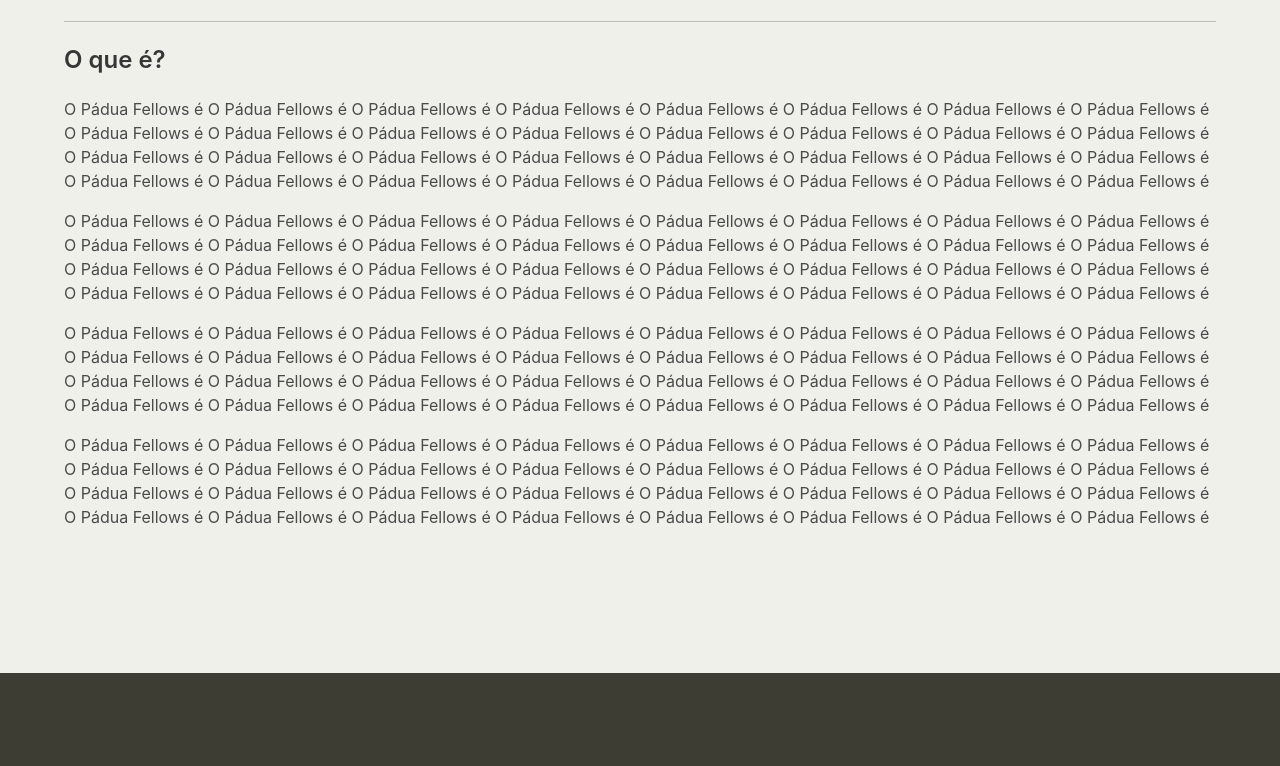
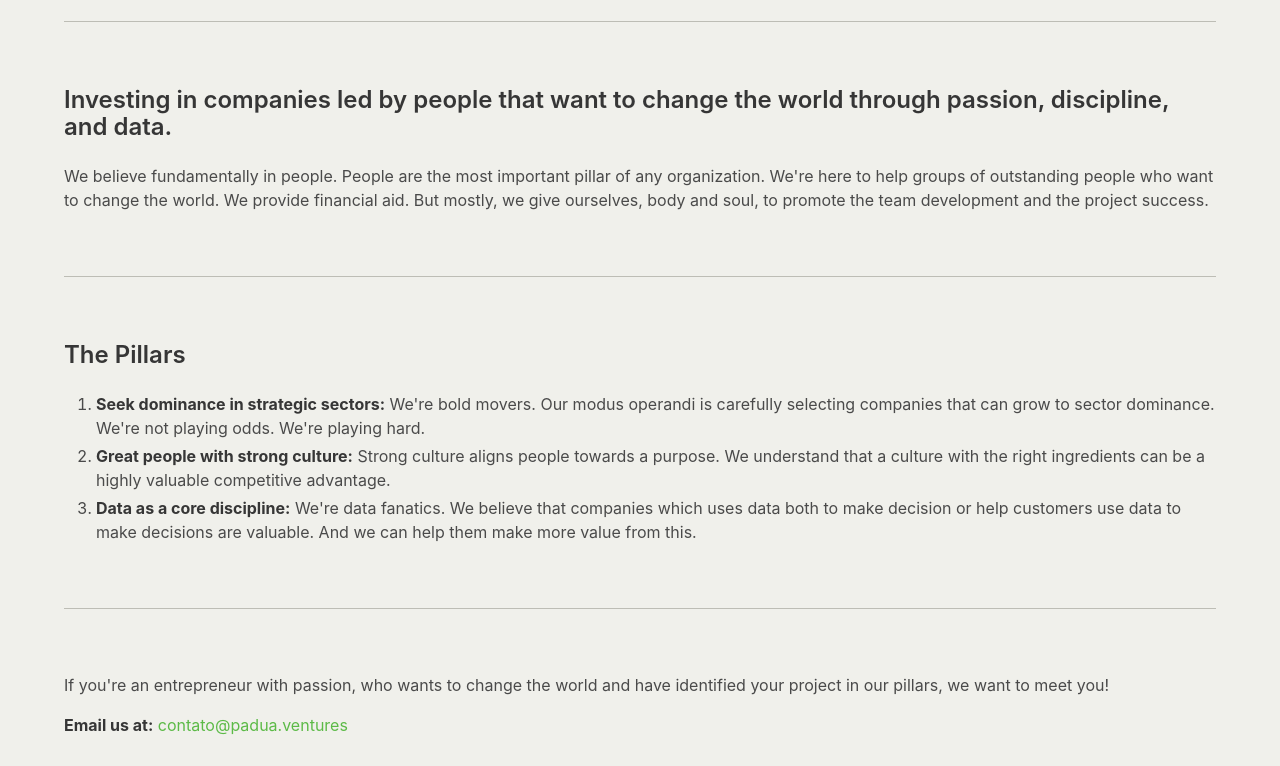
Before and after one commit to jdanielnd/padua-site, a website: page index.html in a window 1280 px wide. Shown: the part 115-881 px from the top of the page. Drawn offline with Linux system fonts and the light colour scheme.

Commit message:
updating content

```diff
--- a/index.html
+++ b/index.html
@@ -20,14 +20,30 @@
 
         <div class="page-content">
           <div class="content">
-            <h4 class="title is-4">O que é?</h4>
-            <p>O Pádua Fellows é O Pádua Fellows é O Pádua Fellows é O Pádua Fellows é O Pádua Fellows é O Pádua Fellows é O Pádua Fellows é O Pádua Fellows é O Pádua Fellows é O Pádua Fellows é O Pádua Fellows é O Pádua Fellows é O Pádua Fellows é O Pádua Fellows é O Pádua Fellows é O Pádua Fellows é O Pádua Fellows é O Pádua Fellows é O Pádua Fellows é O Pádua Fellows é O Pádua Fellows é O Pádua Fellows é O Pádua Fellows é O Pádua Fellows é O Pádua Fellows é O Pádua Fellows é O Pádua Fellows é O Pádua Fellows é O Pádua Fellows é O Pádua Fellows é O Pádua Fellows é O Pádua Fellows é</p>
+            <div class="content-block">
+              <h4 class="title is-4">Investing in companies led by people that want to change the world through passion, discipline, and data.</h4>
 
-            <p>O Pádua Fellows é O Pádua Fellows é O Pádua Fellows é O Pádua Fellows é O Pádua Fellows é O Pádua Fellows é O Pádua Fellows é O Pádua Fellows é O Pádua Fellows é O Pádua Fellows é O Pádua Fellows é O Pádua Fellows é O Pádua Fellows é O Pádua Fellows é O Pádua Fellows é O Pádua Fellows é O Pádua Fellows é O Pádua Fellows é O Pádua Fellows é O Pádua Fellows é O Pádua Fellows é O Pádua Fellows é O Pádua Fellows é O Pádua Fellows é O Pádua Fellows é O Pádua Fellows é O Pádua Fellows é O Pádua Fellows é O Pádua Fellows é O Pádua Fellows é O Pádua Fellows é O Pádua Fellows é</p>
+              <p>We believe fundamentally in people. People are the most important pillar of any organization. We're here to help groups of outstanding people who want to change the world. We provide financial aid. But mostly, we give ourselves, body and soul, to promote the team development and the project success.</p>
 
-            <p>O Pádua Fellows é O Pádua Fellows é O Pádua Fellows é O Pádua Fellows é O Pádua Fellows é O Pádua Fellows é O Pádua Fellows é O Pádua Fellows é O Pádua Fellows é O Pádua Fellows é O Pádua Fellows é O Pádua Fellows é O Pádua Fellows é O Pádua Fellows é O Pádua Fellows é O Pádua Fellows é O Pádua Fellows é O Pádua Fellows é O Pádua Fellows é O Pádua Fellows é O Pádua Fellows é O Pádua Fellows é O Pádua Fellows é O Pádua Fellows é O Pádua Fellows é O Pádua Fellows é O Pádua Fellows é O Pádua Fellows é O Pádua Fellows é O Pádua Fellows é O Pádua Fellows é O Pádua Fellows é</p>
+            </div>
 
-            <p>O Pádua Fellows é O Pádua Fellows é O Pádua Fellows é O Pádua Fellows é O Pádua Fellows é O Pádua Fellows é O Pádua Fellows é O Pádua Fellows é O Pádua Fellows é O Pádua Fellows é O Pádua Fellows é O Pádua Fellows é O Pádua Fellows é O Pádua Fellows é O Pádua Fellows é O Pádua Fellows é O Pádua Fellows é O Pádua Fellows é O Pádua Fellows é O Pádua Fellows é O Pádua Fellows é O Pádua Fellows é O Pádua Fellows é O Pádua Fellows é O Pádua Fellows é O Pádua Fellows é O Pádua Fellows é O Pádua Fellows é O Pádua Fellows é O Pádua Fellows é O Pádua Fellows é O Pádua Fellows é</p>
+            <hr>
+
+            <div class="content-block">
+              <h4 class="title is-4">The Pillars</h4>
+              <ol>
+                <li><strong>Seek dominance in strategic sectors:</strong> We're bold movers. Our modus operandi is carefully selecting companies that can grow to sector dominance. We're not playing odds. We're playing hard.</li>
+                <li><strong>Great people with strong culture:</strong> Strong culture aligns people towards a purpose. We understand that a culture with the right ingredients can be a highly valuable competitive advantage.</li>
+                <li><strong>Data as a core discipline:</strong> We're data fanatics. We believe that companies which uses data both to make decision or help customers use data to make decisions are valuable. And we can help them make more value from this.</li>
+              </ol>
+            </div>
+
+            <hr>
+
+            <div class="content-block">
+              <p>If you're an entrepreneur with passion, who wants to change the world and have identified your project in our pillars, we want to meet you!</p>
+              <p><strong>Email us at:</strong> <a href="mailto:contato@padua.ventures">contato@padua.ventures</a></p>
+            </div>
           </div>
         </div>
       </div>
@@ -37,10 +53,7 @@
   <footer class="footer">
     <div class="content container has-text-light">
       <p>
-        Pádua Ventures</br>
-        Sandhill Road, 123</br>
-        San Francisco, CA</br>
-        USA
+        Contact email: <a href="mailto:contato@padua.ventures">contato@padua.ventures</a>
       </p>
     </div>
   </footer>
--- a/sass/style.scss
+++ b/sass/style.scss
@@ -41,6 +41,10 @@
   height: 1px;
 }
 
+.content-block {
+  margin: 4em 0;
+}
+
 .navbar-hr {
   margin-bottom: 0em;
 }
```
Also changed, not shown: css/style.css.
